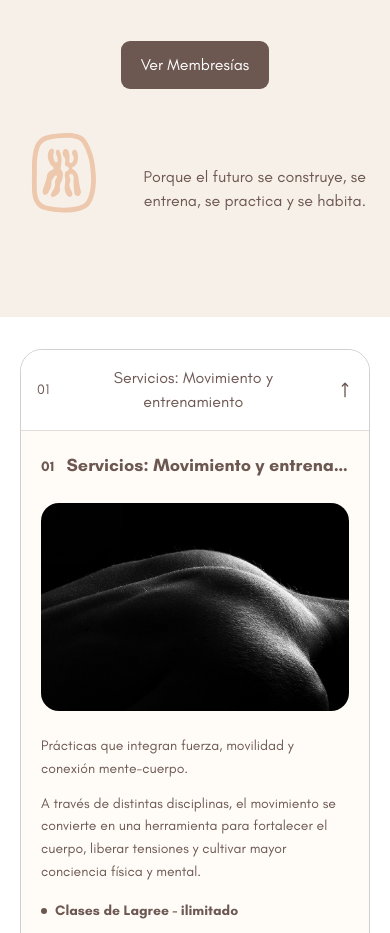
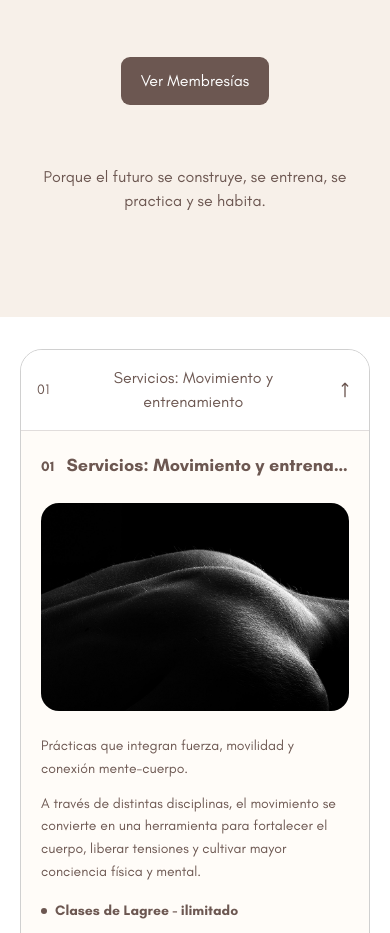
Before and after one commit to tquinteros/AYMA-landing, a Next.js app: page / in a window 390 px wide. Shown: the part 1160-2093 px from the top of the page. Built offline with nearby package versions, Linux system fonts and the light colour scheme.

Commit message:
fix accordion title & responsive cta paragraph

```diff
--- a/components/VerticalAccordion.tsx
+++ b/components/VerticalAccordion.tsx
@@ -99,6 +99,7 @@ const Panel = ({
               exit="closed"
               className="h-full w-full p-5 sm:p-8 flex flex-col"
             >
+              <div className="flex justify-between items-center">
                 <div className="flex items-baseline gap-3 mb-6 min-w-0">
                   <span className="text-sm sm:text-xl font-bold tracking-wide text-primary-500">
                     {numberLabel}
@@ -107,8 +108,9 @@ const Panel = ({
                     {title}
                   </h3>
                 </div>
+                <Image src="/services/icon.svg" alt="ICON" className="hidden lg:block" width={24} height={24} />
+              </div>
 
-              {/* Keep the layout anchored to the top (no vertical centering) */}
               <div className="flex-1 h-full w-full grid grid-cols-1 lg:grid-cols-[420px_1fr] gap-6 lg:gap-10 items-start">
                 <div className="relative w-full h-52 sm:h-72 lg:h-[360px] rounded-2xl overflow-hidden">
                   <Image
--- a/components/landing/CTA.tsx
+++ b/components/landing/CTA.tsx
@@ -47,15 +47,15 @@ const CTA = () => {
           </Button>
         </div>
 
-        <div className='flex items-end justify-between gap-6 pb-16'>
+        <div className='flex items-center justify-center sm:items-end sm:justify-between gap-6 pb-16'>
           <Image
             src="/ctafloating.svg"
             alt="CTA Floating"
             width={100}
             height={100}
-            className='shrink-0 w-20 h-20 sm:w-24 sm:h-24'
+            className='hidden sm:block shrink-0 w-20 h-20 sm:w-24 sm:h-24'
           />
-          <p className='text-base sm:text-md max-w-sm md:text-lg text-right text-primary-500'>
+          <p className='text-base sm:text-md max-w-sm md:text-lg text-center sm:text-right text-primary-500'>
             Porque el futuro se construye, se entrena, se practica y se habita.
           </p>
         </div>
```
Also changed, not shown: public/services/icon.svg (added). Lines whose indentation alone changed are shown as unchanged.
